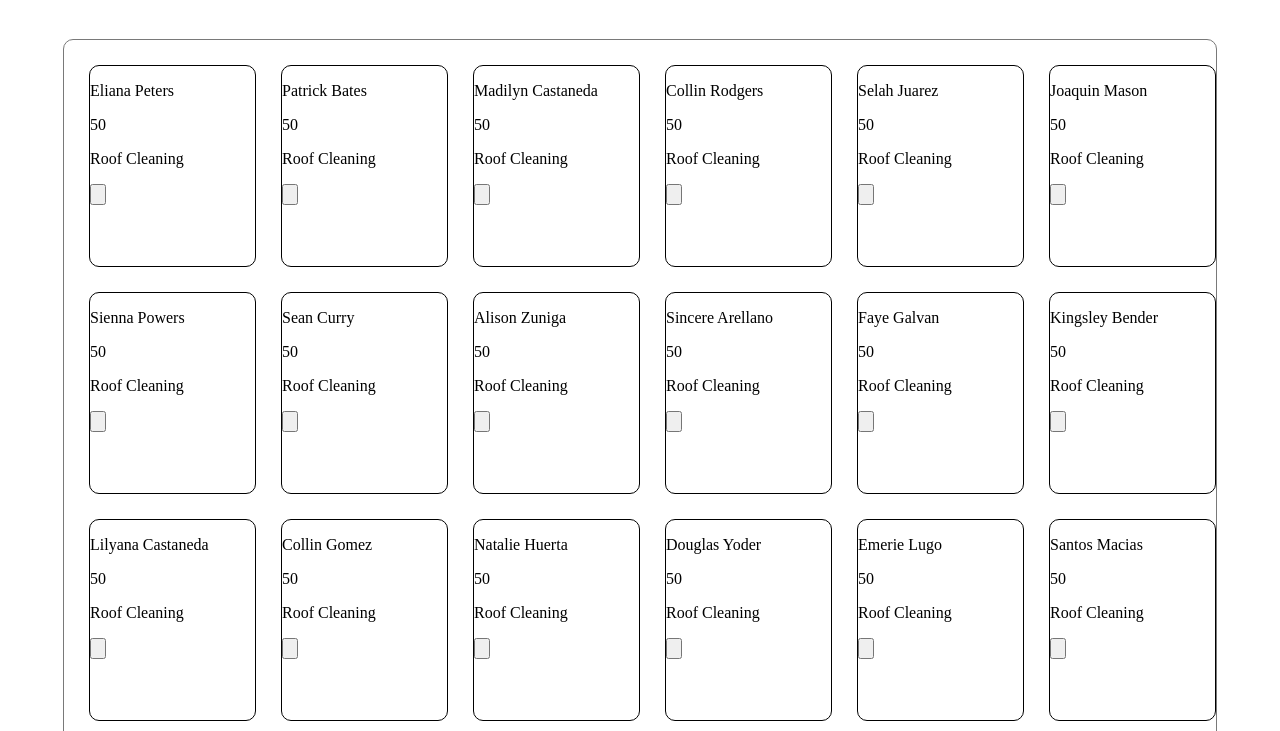
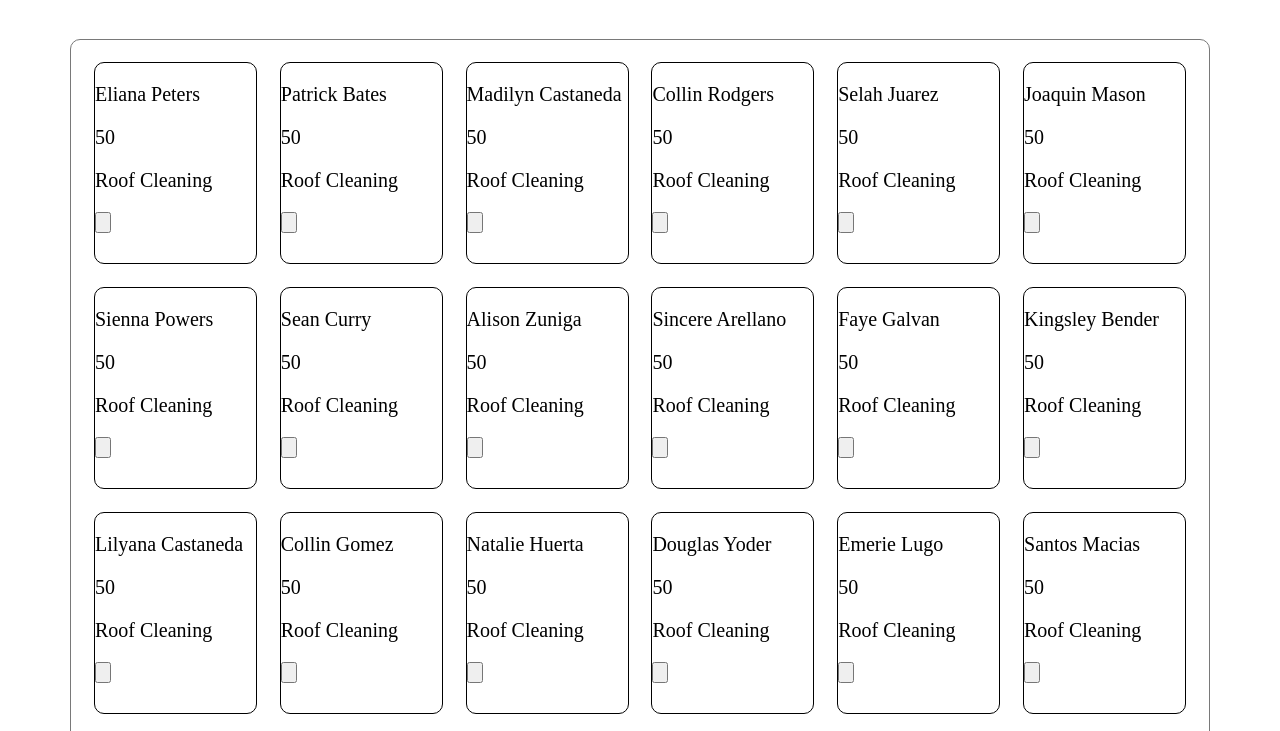
Before and after one commit to mcyellowbird/CSIT314-dashtrade, a plain HTML site: page index.html in a window 1280 px wide. Shown: the part 69-800 px from the top of the page. Drawn offline with Linux system fonts and the light colour scheme.

Commit message:
Testing setTimeout function

```diff
--- a/generateData.js
+++ b/generateData.js
@@ -15,10 +15,14 @@ function generateTradies() {
 	}
 }
 
+// Global variables used in the populateTradies function to allow the setTimeout function to work
+var i = 0;
+var count = 0;
+var rowCount = 1;
+
 function populateTradies() {
-    var count = 0;
-    var rowCount = 1;
-    for (var i = 0; i < tradies.length; i++){
+    setTimeout(function() {
+    if (i < tradies.length){
         if (count >= 6){
             count = 0;
             rowCount++;
@@ -41,6 +45,11 @@ function populateTradies() {
 
         var nextRow = document.getElementById("services").children[rowCount-1]; // change to services then add rows dynamically
         nextRow.appendChild(newDiv);
+
         count++;
-    }
+        i++;
+        if (i < tradies.length){
+            populateTradies();
+        }
+    }}, 40)
 }
--- a/index.css
+++ b/index.css
@@ -9,12 +9,16 @@
     border-radius: 10px;
     display: flex;
     flex-flow: column;
-    width: 90vw;
+    width: 90%;
 }
 
 .serviceRow {
     display: flex;
     flex-flow: row;
+}
+
+.serviceRow > div > p {
+    font-size: 20px;
 }
 
 /* MAKE FIT SHIT PROPERLY PLEASE THANK YOU SIGNED.*/
@@ -23,13 +27,19 @@
     height: 25vmin;
     border: 1px solid black;
     border-radius: 10px;
-    margin-top: 25px;
-    margin-left: 25px;
-    margin-top: 25px;
+    margin-top: 2%;
+    margin-left: 2%;
+}
+
+.serviceRow > div:last-child {
+    width: 25vmin;
+    height: 25vmin;
+    border: 1px solid black;
+    border-radius: 10px;
+    margin-top: 2%;
+    margin-right: 2%;
 }
 
 .serviceRow:last-child > div {
-    margin-top: 25px;
-    margin-left: 25px;
     margin-bottom: 25px;
 }
```
